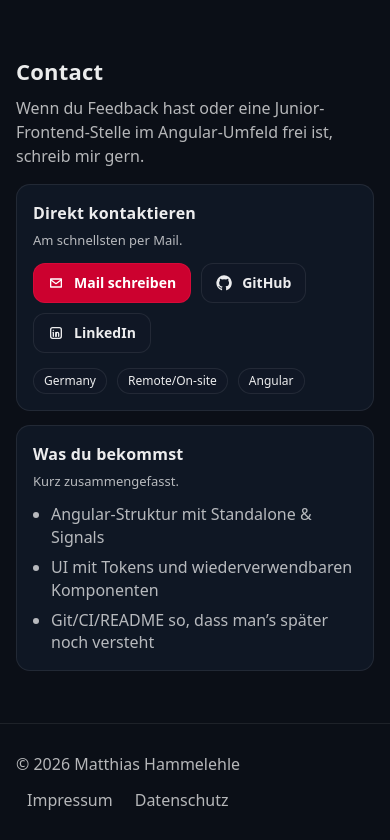
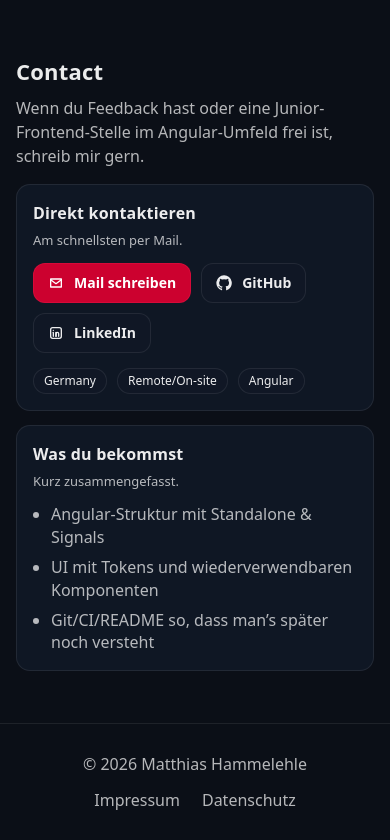
Before and after one commit to Matthias146/portfolio_2026, an Angular app: page / in a window 390 px wide. Shown: the part 4661-5501 px from the top of the page. Built offline with nearby package versions, Linux system fonts and the light colour scheme.

Commit message:
core(footer): change align on footer for mobile-devices to center

```diff
--- a/src/app/core/layout/footer/footer.scss
+++ b/src/app/core/layout/footer/footer.scss
@@ -35,3 +35,9 @@
   border-color: color-mix(in srgb, var(--accent) 22%, var(--border));
   background: color-mix(in srgb, var(--accent) 10%, var(--surface));
 }
+
+@media (min-width: 320px) and (max-width: 480px) {
+  .footer-inner {
+    justify-content: center;
+  }
+}
```
